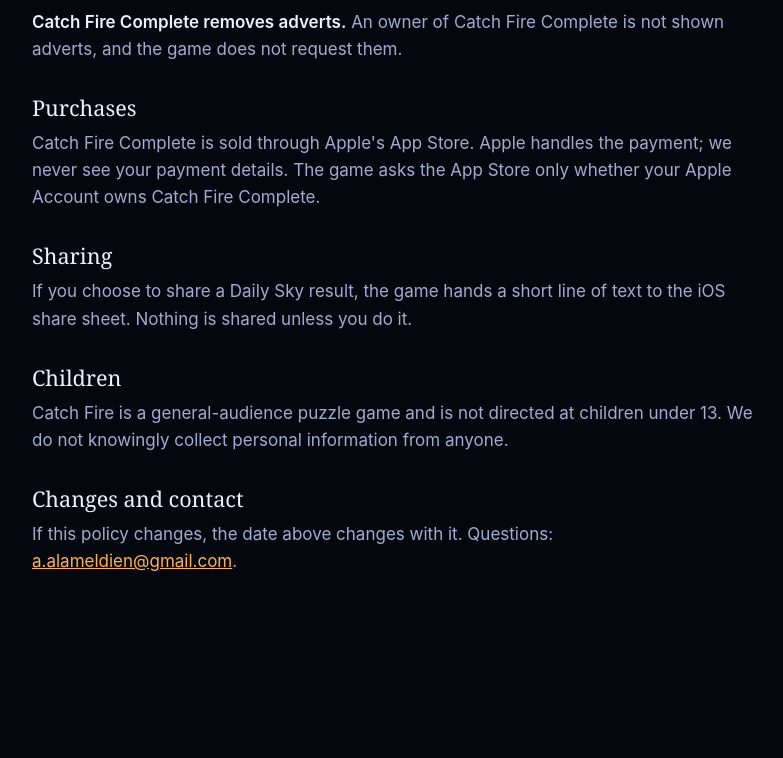
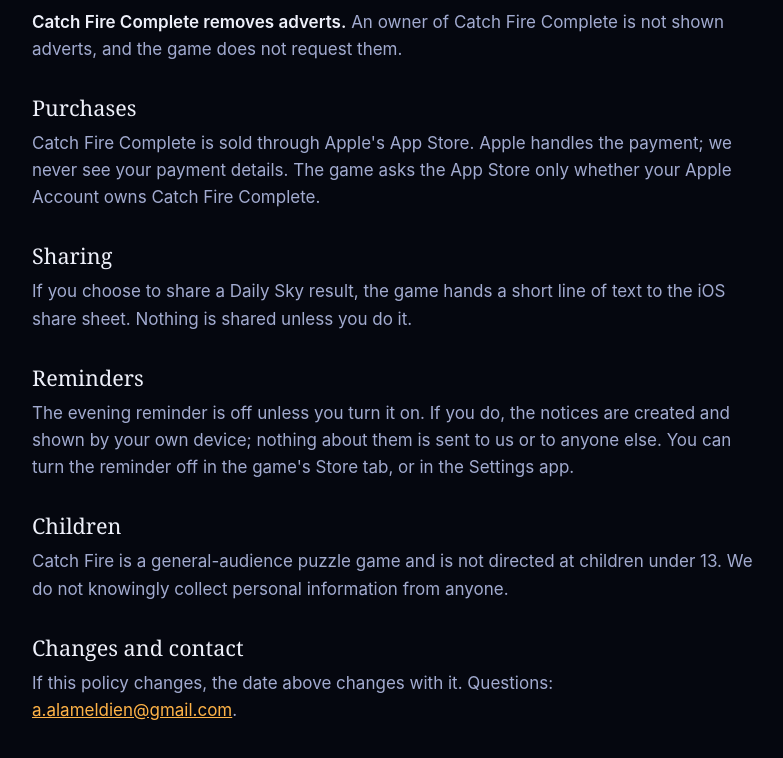
Before and after one commit to Gaborandi/fuse-privacy, a plain HTML site: page privacy/index.html in a window 1280 px wide. Shown: the part 826-1584 px from the top of the page, without its empty margins (198-981 px from the left). Before the commit the page ends 1478 px from the top, so only its background shows below. Drawn offline with Linux system fonts and the light colour scheme.

Commit message:
Privacy: how the evening reminder works

```diff
--- a/privacy/index.html
+++ b/privacy/index.html
@@ -49,6 +49,8 @@
 <p>Catch Fire Complete is sold through Apple's App Store. Apple handles the payment; we never see your payment details. The game asks the App Store only whether your Apple Account owns Catch Fire Complete.</p>
 <h2>Sharing</h2>
 <p>If you choose to share a Daily Sky result, the game hands a short line of text to the iOS share sheet. Nothing is shared unless you do it.</p>
+<h2>Reminders</h2>
+<p>The evening reminder is off unless you turn it on. If you do, the notices are created and shown by your own device; nothing about them is sent to us or to anyone else. You can turn the reminder off in the game's Store tab, or in the Settings app.</p>
 <h2>Children</h2>
 <p>Catch Fire is a general-audience puzzle game and is not directed at children under 13. We do not knowingly collect personal information from anyone.</p>
 <h2>Changes and contact</h2>
```
